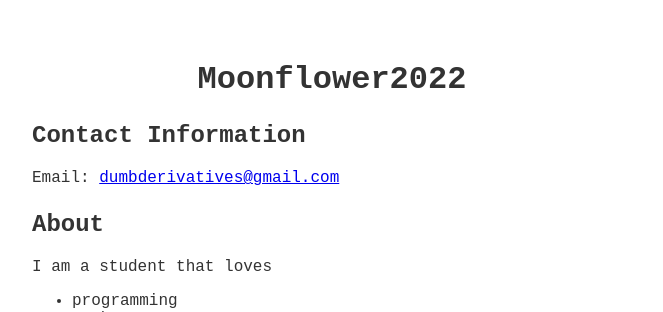
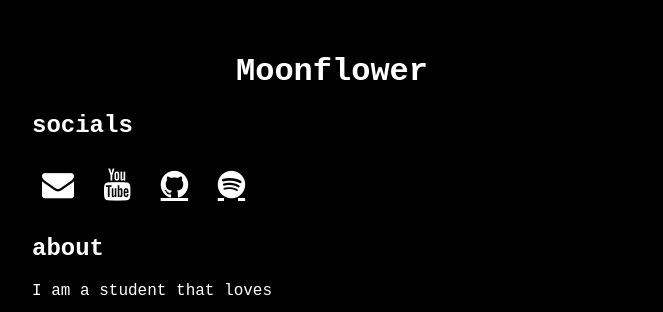
Before and after one commit to Moonflower2022/personal-website, a SvelteKit app: page / in a window 1280 px wide. Shown: the top 312 px of the page, without its empty margins (308-971 px from the left). Built offline with nearby package versions, Linux system fonts and the light colour scheme; a web font is replaced by a local one.

Commit message:
added cool icons
changed theme to dark

removed semicolons

```diff
--- a/src/routes/+page.svelte
+++ b/src/routes/+page.svelte
@@ -2,26 +2,36 @@
     import ImageGallery from "$lib/ImageGallery.svelte"
     import info from "$lib/info.json"
 
-    let n = 12;
-    let images = [];
+    let n = 12
+    let images = []
 
     for (let i = 1; i <= n; i++) {
-        images.push(`collage_images/${i}.jpeg`);
+        images.push(`collage_images/${i}.jpeg`)
     }
 
     let email = info.email
     let interests = info.interests
 </script>
 
+<svelte:head>
+    <link
+        rel="stylesheet"
+        href="https://cdnjs.cloudflare.com/ajax/libs/font-awesome/4.7.0/css/font-awesome.min.css"
+    />
+</svelte:head>
+
 <main>
-    <h1>Moonflower2022</h1>
+    <h1>Moonflower</h1>
     <section class="section">
-        <h2>Contact Information</h2>
-        <p>Email: <a href="mailto:{email}">{email}</a></p>
+        <h2>socials</h2>
+        <a class="fa fa-envelope fa-2x icon-3d" href="mailto:dumbderivatives@gmail.com" role="button" aria-label="email link"></a>
+        <a class="fa fa-youtube fa-2x icon-3d" href="https://www.youtube.com/@DumbDerivatives" role="button" aria-label="youtube link"></a>
+        <a class="fa fa-github fa-2x icon-3d" href="https://github.com/Moonflower2022" role="button" aria-label="github link"></a>
+        <a class="fa fa-spotify fa-2x icon-3d" href="https://open.spotify.com/user/31u2cwuyeyr56ntpdz4kdbnewhqe" role="button" aria-label="spotify link"></a>
     </section>
 
     <section class="section">
-        <h2>About</h2>
+        <h2>about</h2>
         <p>I am a student that loves</p>
         <ul>
             {#each interests as interest}
@@ -33,23 +43,72 @@
 </main>
 
 <style>
-    @import url('https://fonts.googleapis.com/css2?family=Font+Name:wght@400;700&display=swap');
+    @import url("https://fonts.googleapis.com/css2?family=Font+Name:wght@400;700&display=swap");
 
+    /* Global styles for dark theme */
+    :global(body) {
+        background-color: #000;
+        color: #fff;
+        margin: 0;
+        padding: 0;
+    }
+
+    :global(a) {
+        color: #4da6ff;
+    }
+
+    /* Your modified styles */
     main {
-        font-family: 'Space Mono', monospace;
+        font-family: "Space Mono", monospace;
         max-width: 600px;
         margin: 0 auto;
         padding: 2rem;
-        color: #333;
+        color: #fff;
     }
 
     h1 {
         text-align: center;
-        font-size: 2rem;
-        margin-bottom: 1.5rem;
     }
 
     .section {
         margin-bottom: 1.5rem;
     }
+
+    .icon-3d {
+        padding: 10px;
+        animation: icon3d 200ms 10;
+        color: #fff;
+    }
+
+    .icon-3d:hover {
+        animation: icon3d 200ms infinite;
+    }
+
+    @keyframes icon3d {
+        0% {
+            text-shadow:
+                5px 4px rgba(244, 67, 54, 1),
+                -5px -6px rgba(33, 150, 243, 1);
+        }
+        25% {
+            text-shadow:
+                -5px -6px rgba(244, 67, 54, 1),
+                5px 4px rgba(33, 150, 243, 1);
+        }
+        50% {
+            text-shadow:
+                5px -4px rgba(244, 67, 54, 1),
+                -8px 4px rgba(33, 150, 243, 1);
+        }
+        75% {
+            text-shadow:
+                -8px -4px rgba(244, 67, 54, 1),
+                -5px -4px rgba(33, 150, 243, 1);
+        }
+        100% {
+            text-shadow:
+                -5px 0 rgba(244, 67, 54, 1),
+                5px -4px rgba(33, 150, 243, 1);
+        }
+    }
 </style>
```
